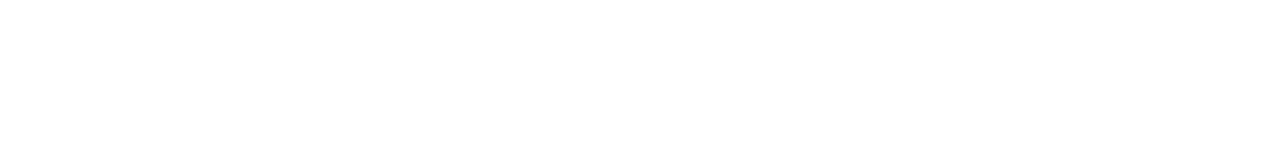
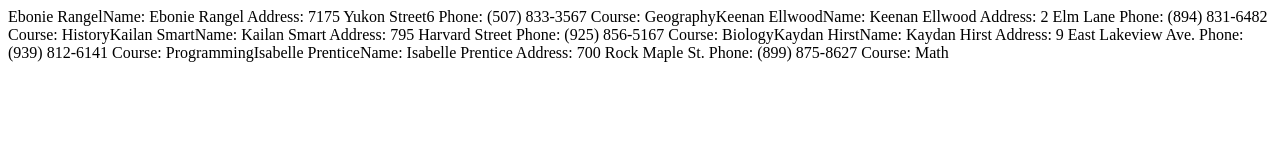
Before and after one commit to RobertKin/Studenti, a plain HTML site: page index.html in a window 1280 px wide. Drawn offline with Linux system fonts and the light colour scheme.

Commit message:
Update index.html

```diff
--- a/index.html
+++ b/index.html
@@ -45,8 +45,8 @@
         let student1Name = student1.getName();
         let student1Info = student1.getInfo();
 
-        console.log(student1Name);
-        console.log(student1Info);
+        document.write(student1Name);
+        document.write(student1Info);
 
         ///////////////////////// STUDENT 2 //////////////////////////////////
 
@@ -62,8 +62,8 @@
         let student2Name = student2.getName();
         let student2Info = student2.getInfo();
 
-        console.log(student2Name);
-        console.log(student2Info);
+        document.write(student2Name);
+        document.write(student2Info);
 
         //////////////////////// STUDENT 3 //////////////////////////////////
 
@@ -79,8 +79,8 @@
         let student3Name = student3.getName();
         let student3Info = student3.getInfo();
 
-        console.log(student3Name);
-        console.log(student3Info);
+        document.write(student3Name);
+        document.write(student3Info);
 
         ///////////////////////// STUDENT 4 //////////////////////////////////
 
@@ -96,8 +96,8 @@
         let student4Name = student4.getName();
         let student4Info = student4.getInfo();
 
-        console.log(student4Name);
-        console.log(student4Info);
+        document.write(student4Name);
+        document.write(student4Info);
 
         ///////////////////////// STUDENT 5 //////////////////////////////////
 
@@ -113,8 +113,8 @@
         let student5Name = student5.getName();
         let student5Info = student5.getInfo();
 
-        console.log(student5Name);
-        console.log(student5Info);
+        document.write(student5Name);
+        document.write(student5Info);
 
 
     </script>
```
